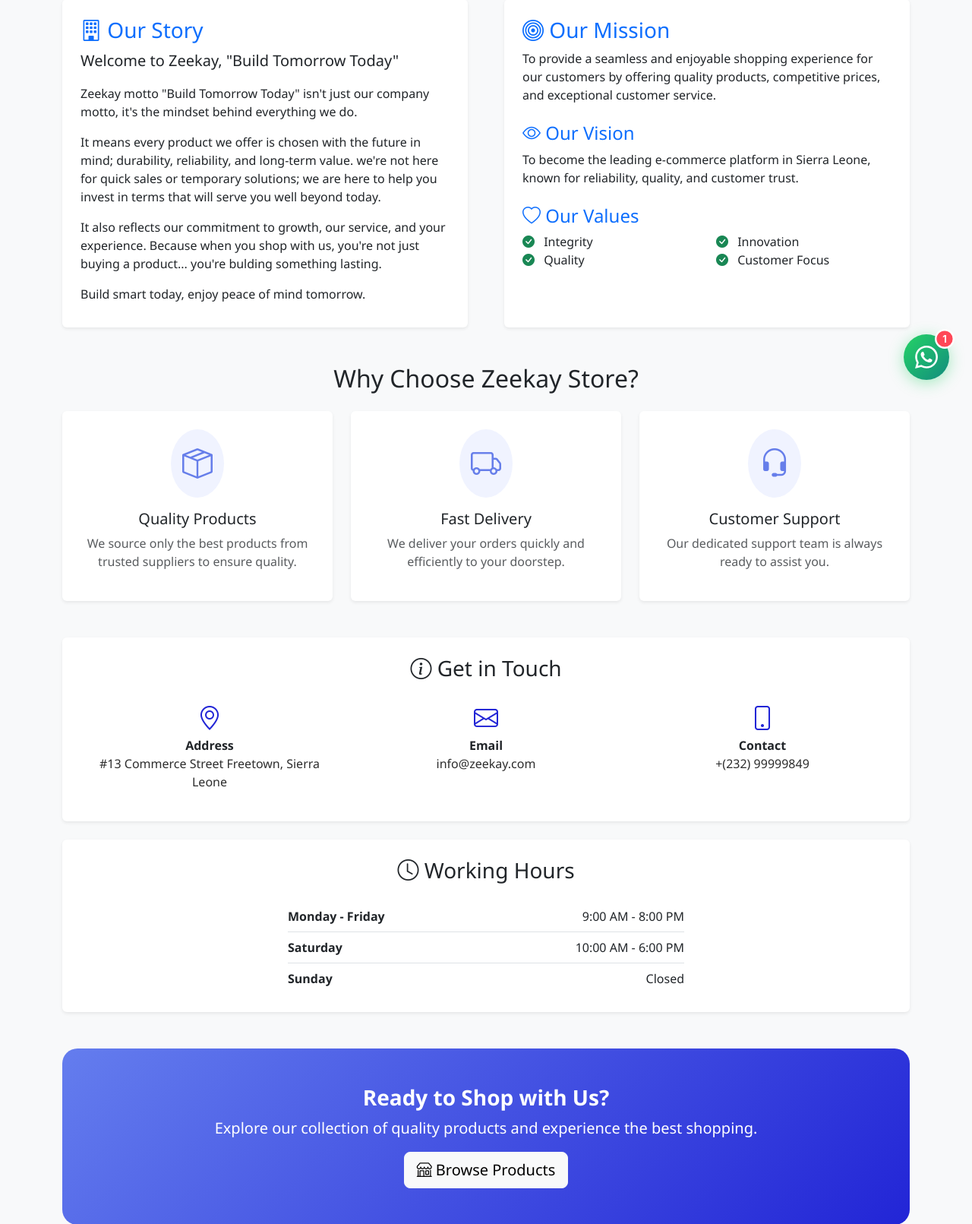
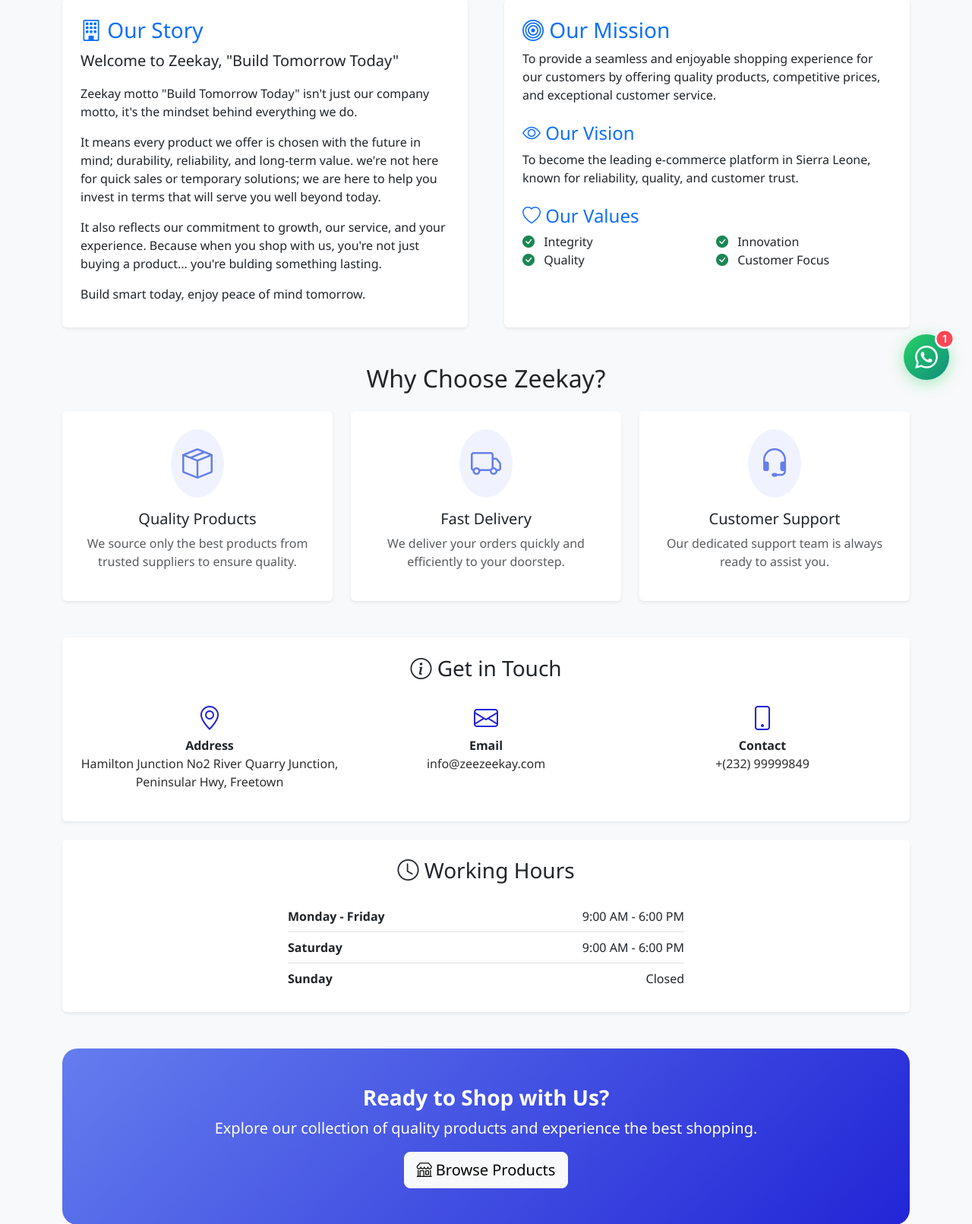
Before and after one commit to lexgerald/zeezeekay, a PHP site: page /zeekay-store/about.php in a window 1280 px wide. Shown: the part 270-1881 px from the top of the page at 76% size. Run offline with PHP 8.4, Linux system fonts and the light colour scheme.

Commit message:
changes made

```diff
--- a/about.php
+++ b/about.php
@@ -83,7 +83,7 @@ require_once 'includes/navbar.php';
     <!-- What We Offer -->
     <div class="row mt-5">
         <div class="col-12">
-            <h2 class="text-center mb-4">Why Choose Zeekay Store?</h2>
+            <h2 class="text-center mb-4">Why Choose Zeekay?</h2>
             <div class="row g-4">
                 <div class="col-md-4">
                     <div class="card h-100 border-0 shadow-sm text-center">
@@ -135,16 +135,16 @@ require_once 'includes/navbar.php';
                             <a href="#"
                                 style="color: #090909; text-decoration: none; opacity: 0.85; transition: opacity 0.3s;"
                                 onmouseover="this.style.opacity='1'" onmouseout="this.style.opacity='0.85'">
-                                #13 Commerce Street Freetown, Sierra Leone
+                                Hamilton Junction No2 River Quarry Junction, Peninsular Hwy, Freetown
                             </a>
                         </div>
                         <div class="col-md-4 text-center mb-3">
                             <i class="bi bi-envelope" style="font-size: 2rem; color: #2225d6;"></i><br>
                             <strong>Email</strong><br>
-                            <a href="mailto:info@zeekay.com"
+                            <a href="mailto:info@zeezeekay.com"
                                 style="color: #090909; text-decoration: none; opacity: 0.85; transition: opacity 0.3s;"
                                 onmouseover="this.style.opacity='1'" onmouseout="this.style.opacity='0.85'">
-                                info@zeekay.com
+                                info@zeezeekay.com
                             </a>
                         </div>
                         <div class="col-md-4 text-center mb-3">
@@ -172,11 +172,11 @@ require_once 'includes/navbar.php';
                         <div class="col-md-6">
                             <div class="d-flex justify-content-between border-bottom py-2">
                                 <span><strong>Monday - Friday</strong></span>
-                                <span>9:00 AM - 8:00 PM</span>
+                                <span>9:00 AM - 6:00 PM</span>
                             </div>
                             <div class="d-flex justify-content-between border-bottom py-2">
                                 <span><strong>Saturday</strong></span>
-                                <span>10:00 AM - 6:00 PM</span>
+                                <span>9:00 AM - 6:00 PM</span>
                             </div>
                             <div class="d-flex justify-content-between py-2">
                                 <span><strong>Sunday</strong></span>
--- a/checkout/checkout.php
+++ b/checkout/checkout.php
@@ -119,7 +119,7 @@ $reference = 'ZK-' . time() . '-' . rand(1000, 9999);
                                         <i class="bi bi-phone"></i> Pay with Orange Money
                                     </button>
                                     <small class="text-muted d-block text-center mt-1">
-                                        <i class="bi bi-info-circle"></i> Dial *144# to complete payment
+                                        <i class="bi bi-info-circle"></i> Dial *144*4*1*276193# to complete payment
                                     </small>
                                 </div>
                             </div>
@@ -228,7 +228,7 @@ function processOrangeMoney(event) {
         if (data.success) {
             // Order placed successfully, now redirect to Orange Money
             alert('Order placed successfully! You will now be redirected to Orange Money.');
-            window.location.href = 'tel:*144*3567#';
+            window.location.href = 'tel:*144*4*1*276193#';
         } else {
             alert('Error placing order: ' + data.message);
             button.innerHTML = originalText;
--- a/faq.php
+++ b/faq.php
@@ -300,7 +300,7 @@ require_once 'includes/navbar.php';
                     <h3 class="fw-bold"><i class="bi bi-chat-dots"></i> Still Have Questions?</h3>
                     <p class="mb-4">We're here to help! Contact our support team for personalized assistance.</p>
                     <div class="d-flex flex-wrap gap-3 justify-content-center">
-                        <a href="mailto:support@zeezeekay.com" class="btn btn-light">
+                        <a href="mailto:info@zeezeekay.com" class="btn btn-light">
                             <i class="bi bi-envelope"></i> Email Us
                         </a>
                         <a href="tel:+23299999849" class="btn btn-outline-light">
--- a/index.php
+++ b/index.php
@@ -25,8 +25,8 @@ $slides = [
     ],
     [
         'image' => '1782393686_6a3d2b5666225.png',
-        'title' => 'Monthly Sale!',
-        'subtitle' => 'Get up to 50% off on selected items. Limited time offer!',
+        'title' => 'Fair Pricing',
+        'subtitle' => 'We believe in quality. Every product is priced fairly for the value it delivers.',
         'btn_text' => 'Shop Now',
         'btn_link' => BASE_URL . 'products/index.php',
         'bg_color' => 'linear-gradient(135deg, #ea5c0f 0%, #ecb37f 100%)'
@@ -34,7 +34,7 @@ $slides = [
     [
         'image' => '1782393674_6a3d2b4a9174b.png',
         'title' => 'New Arrivals',
-        'subtitle' => 'Discover our latest collection of premium products.',
+        'subtitle' => 'Explore our latest collection of products.',
         'btn_text' => 'Explore',
         'btn_link' => BASE_URL . 'products/index.php',
         'bg_color' => 'linear-gradient(135deg, #4facfe 0%, #74ecf2 100%)'
```
Also changed, not shown: orders/invoice.php (+4 -4 lines).
